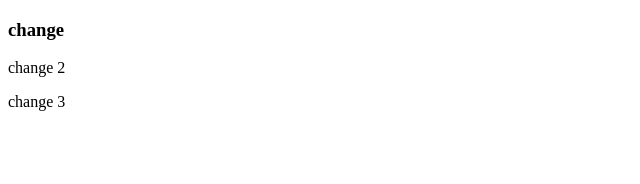
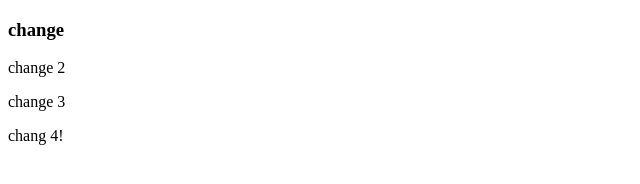
Before and after one commit to thleenius/gitdemo1, a plain HTML site: page index.html in a window 1280 px wide. Shown: the full height of the page, 0-640 px from the left. Drawn offline with Linux system fonts and the light colour scheme.

Commit message:
change 4

```diff
--- a/index.html
+++ b/index.html
@@ -11,6 +11,7 @@
 <h3>change</h3>
 <p>change 2</p>
 <p>change 3</p>
+<p>chang 4!</p>
 
 
 </body>
```
